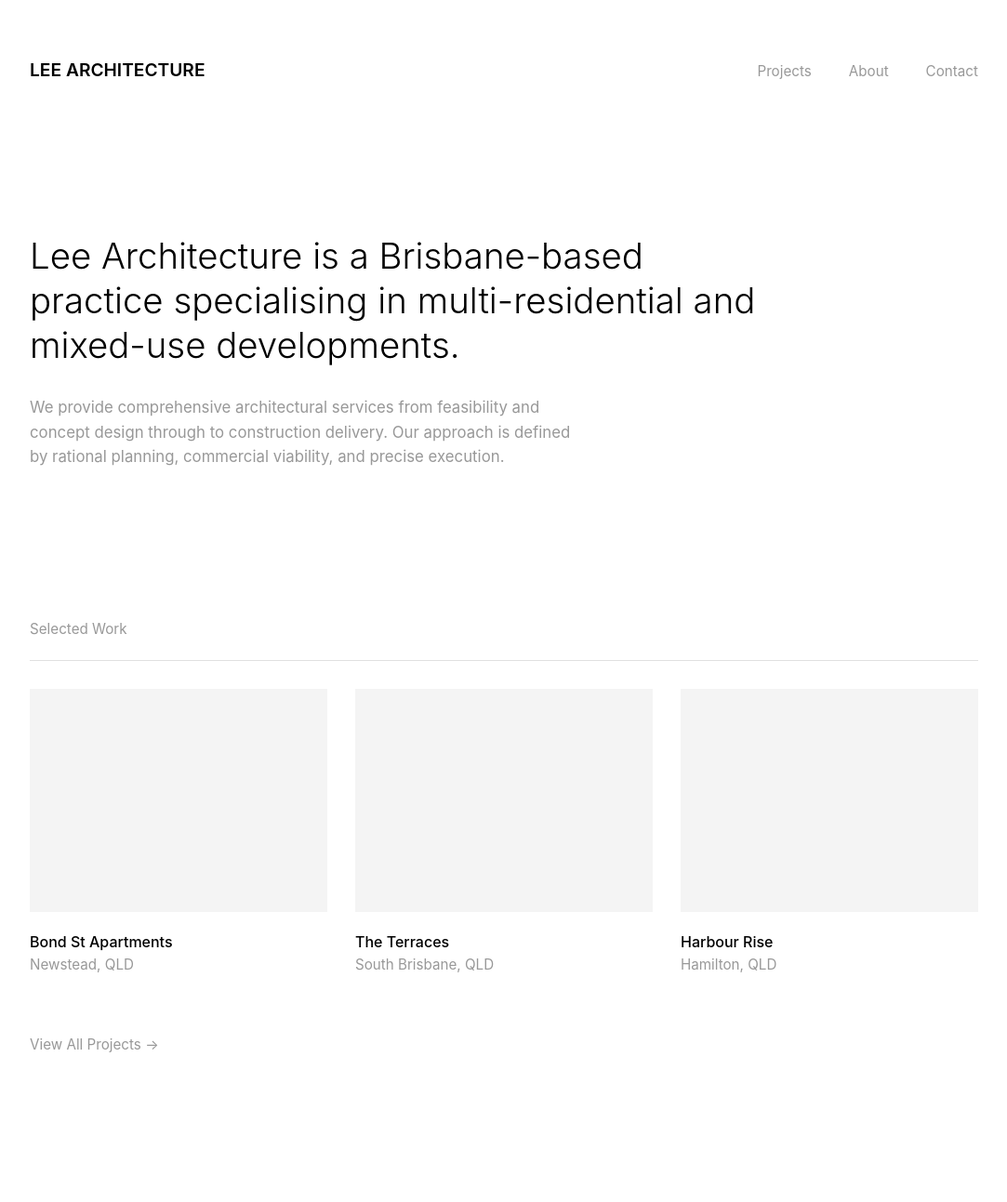
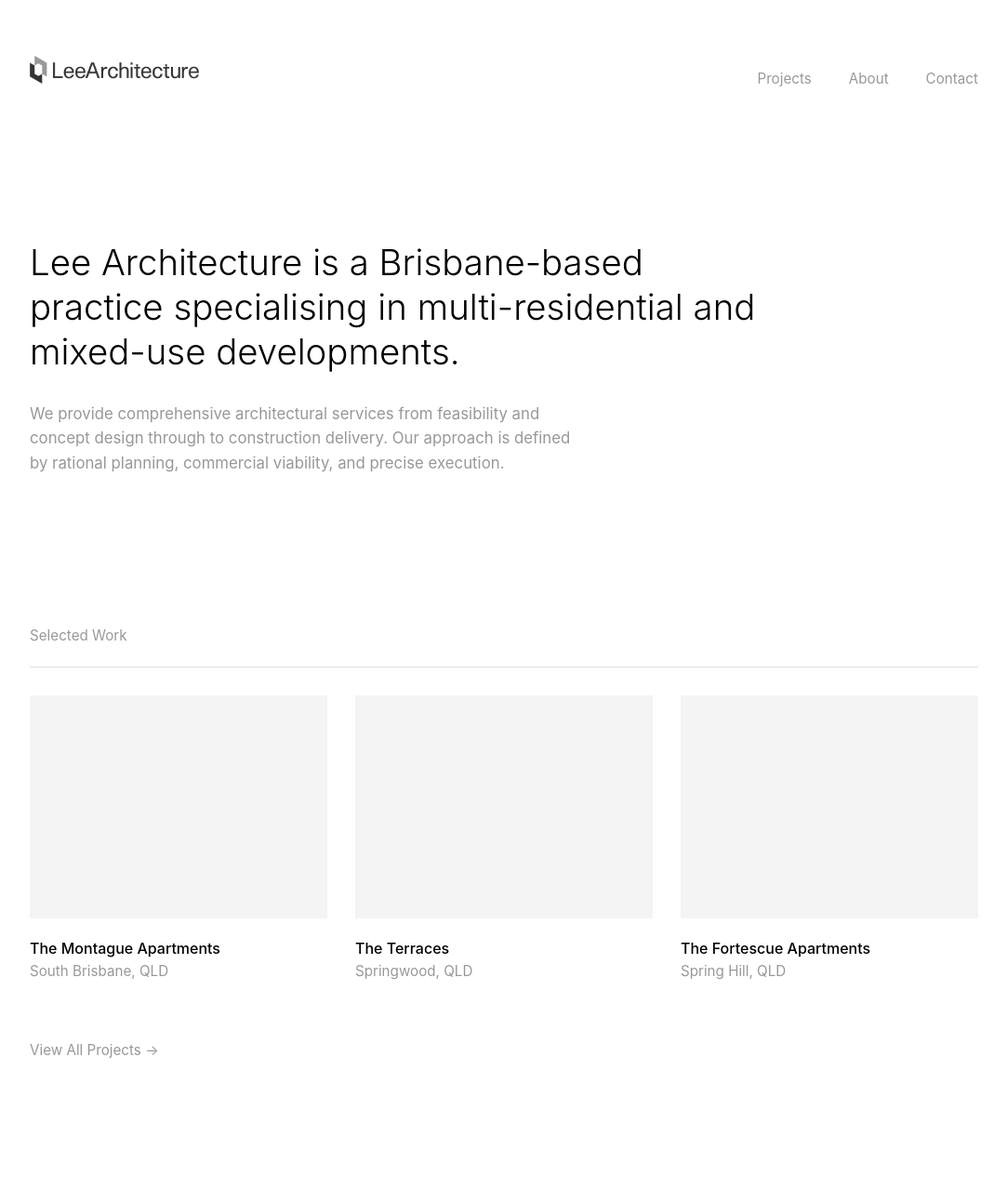
Before and after one commit to pyungwonlee/Lee-Architecture, a plain HTML site: page index.html in a window 1280 px wide. Shown: the top 1293 px of the page at 93% size, without its empty margins (98-1181 px from the left). Drawn offline with Linux system fonts and the light colour scheme.

Commit message:
Add files via upload

```diff
--- a/index.html
+++ b/index.html
@@ -12,7 +12,9 @@
     <header>
         <div class="container nav-wrapper">
             <div class="logo">
-                <a href="index.html">LEE ARCHITECTURE</a>
+                <a href="index.html">
+                    <img src="logo.png" alt="Lee Architecture logo">
+                </a>
             </div>
             <nav>
                 <ul>
@@ -35,18 +37,18 @@
             <div class="grid">
                 <div class="grid-item">
                     <div class="image-placeholder"></div>
-                    <h3>Bond St Apartments</h3>
-                    <p>Newstead, QLD</p>
+                    <h3>The Montague Apartments</h3>
+                    <p>South Brisbane, QLD</p>
                 </div>
                 <div class="grid-item">
                     <div class="image-placeholder"></div>
                     <h3>The Terraces</h3>
-                    <p>South Brisbane, QLD</p>
+                    <p>Springwood, QLD</p>
                 </div>
                 <div class="grid-item">
                     <div class="image-placeholder"></div>
-                    <h3>Harbour Rise</h3>
-                    <p>Hamilton, QLD</p>
+                    <h3>The Fortescue Apartments</h3>
+                    <p>Spring Hill, QLD</p>
                 </div>
             </div>
             <div class="action-link">
--- a/style.css
+++ b/style.css
@@ -52,6 +52,13 @@ header {
     text-decoration: none;
     color: var(--text);
     letter-spacing: 0;
+}
+
+.logo img {
+    height: 30px;
+    width: auto;
+    display: block;
+    opacity: 0.8;
 }
 
 nav ul {
```
